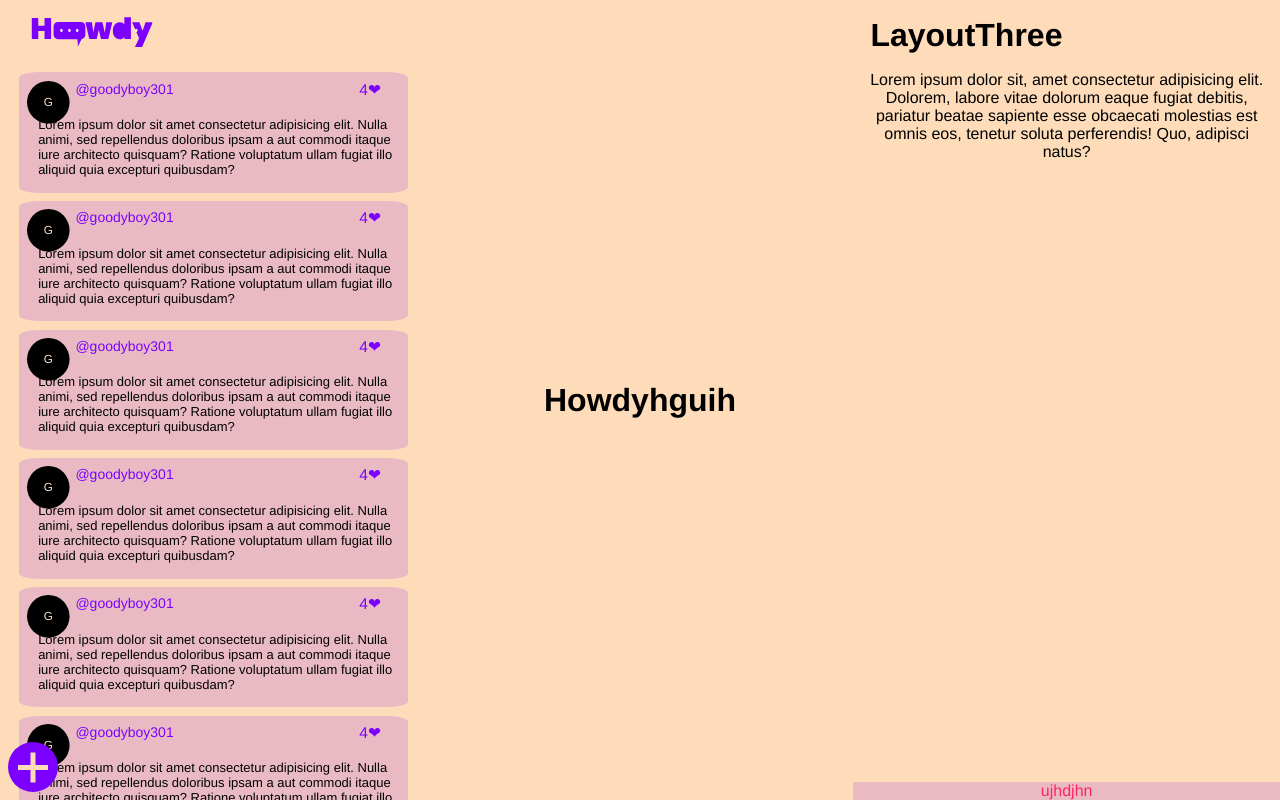
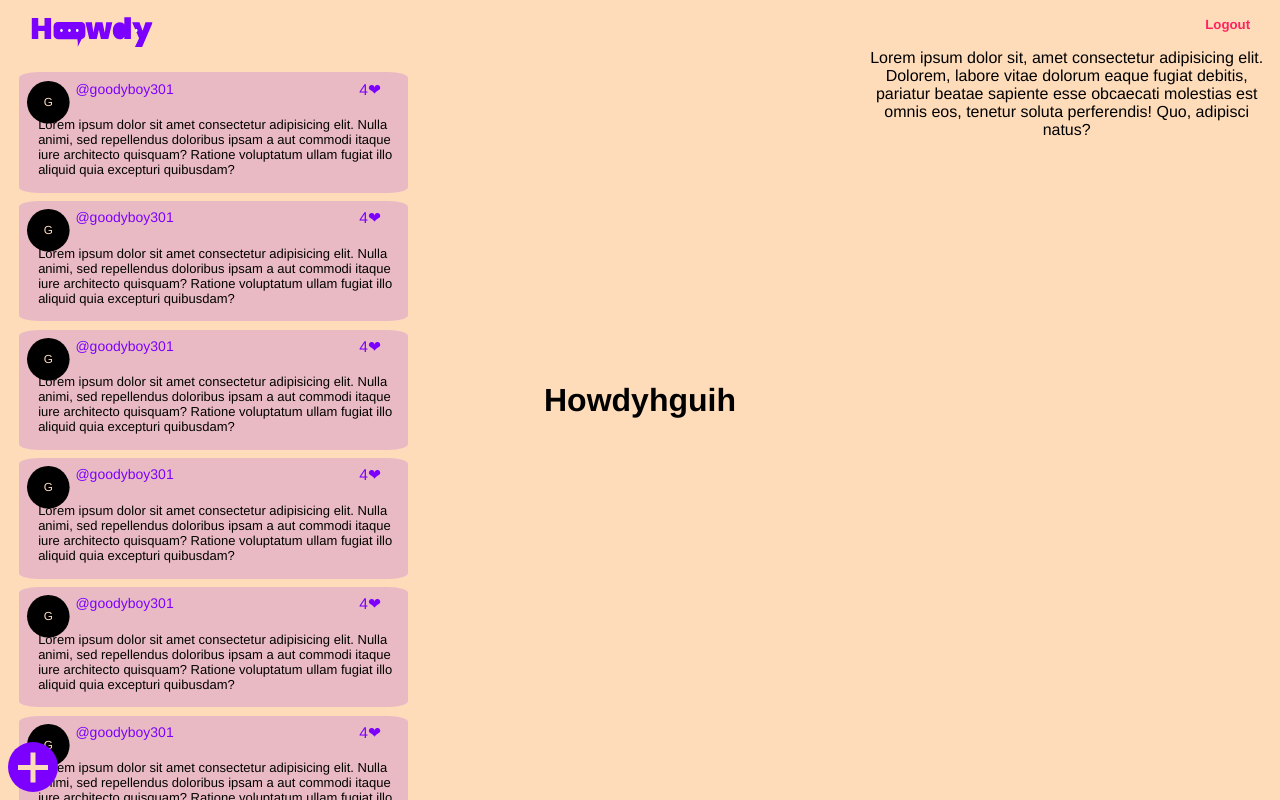
Before and after one commit to GoodyBoy301/Howdy-Frontend, a Vue app: page / in a window 1280 px wide. Built offline with nearby package versions, Linux system fonts and the light colour scheme.

Commit message:
Delete Footer Component

```diff
--- a/src/components/Footer.vue
+++ /dev/null
@@ -1,20 +0,0 @@
-<template>
-  <div class="footer">
-    <slot />
-  </div>
-</template>
-
-<script>
-export default {};
-</script>
-
-<style scoped>
-.footer {
-  position: fixed;
-  bottom: 0;
-  margin: 0 auto;
-  width: calc(100% / 3);
-  background: var(--primaryO);
-  color: var(--red);
-}
-</style>
--- a/src/components/LayoutThree/index.vue
+++ b/src/components/LayoutThree/index.vue
@@ -1,6 +1,6 @@
 <template>
   <div class="layout">
-    <Tab><h1>LayoutThree</h1></Tab>
+    <Tab><h5>Logout</h5></Tab>
     <Body
       ><div>
         Lorem ipsum dolor sit, amet consectetur adipisicing elit. Dolorem,
@@ -9,13 +9,18 @@
         adipisci natus?
       </div></Body
     >
-    <Footer>ujhdjhn</Footer>
   </div>
 </template>
 
 <script>
 import Body from "../Body.vue";
-import Footer from "../Footer.vue";
 import Tab from "../Tab.vue";
-export default { name: "LayoutOne", components: { Tab, Body, Footer } };
+export default { name: "LayoutOne", components: { Tab, Body } };
 </script>
+
+<style scoped>
+h5 {
+  margin-left: auto;
+  cursor: pointer;
+}
+</style>
--- a/src/components/Tab.vue
+++ b/src/components/Tab.vue
@@ -14,6 +14,8 @@ export default {};
   align-items: center;
   justify-content: space-between;
   margin: 2%;
+  margin-right: 5%;
   padding: 2%;
+  color: var(--red);
 }
 </style>
```
